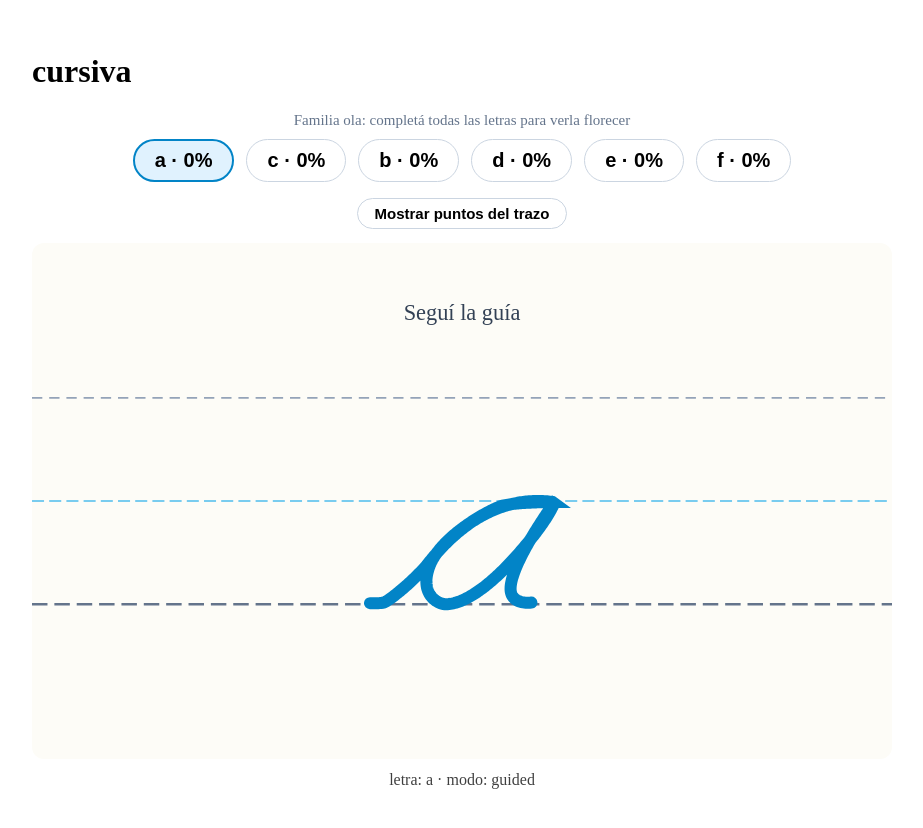
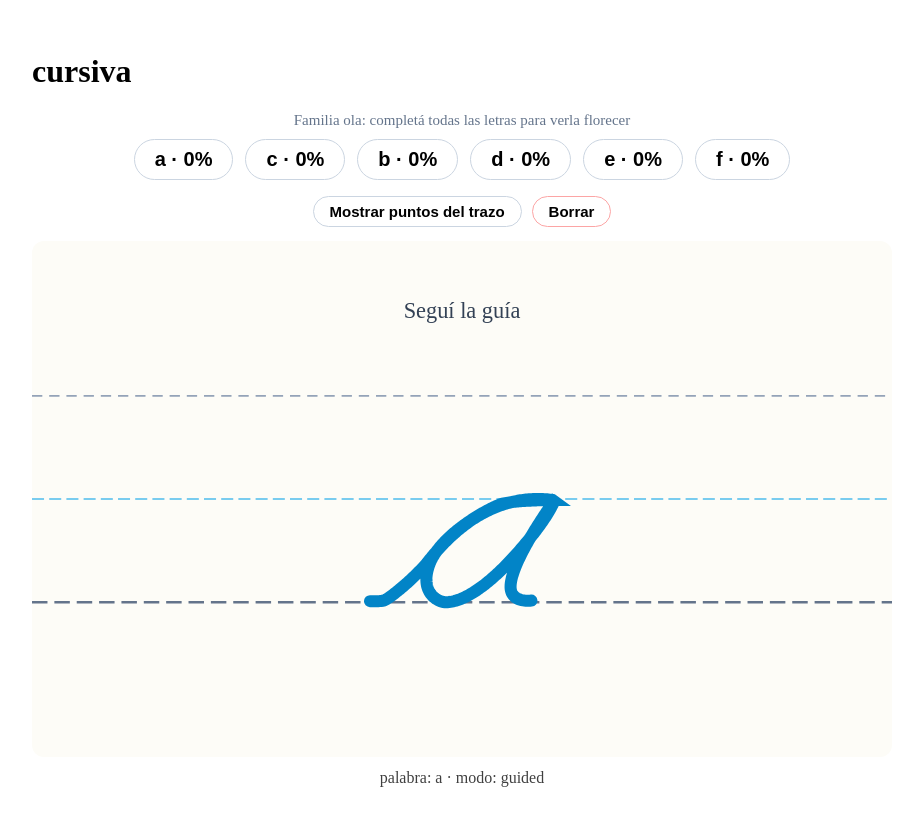
Before and after one commit to becodeb/cursiva, a React (Vite) app in the folder client/: page / in a window 1280 px wide. Shown: the top 828 px of the page, without its empty margins (178-1101 px from the left). Built offline with nearby package versions, Linux system fonts and the light colour scheme.

Commit message:
feat(screen): keyboard word building with nextWord, Borrar, and per-letter progress

```diff
--- a/client/src/screen/MainScreen.tsx
+++ b/client/src/screen/MainScreen.tsx
@@ -1,47 +1,108 @@
 // Main screen (main-screen spec, T6.2): thin book-style home — the letter
-// picker lists every registry letter with its stored percentage (from the
-// injected ProgressStore), a selection launches that letter's guided → free
-// flow, and the Bloom flowers when every `ola` family letter reaches 100.
-// Progress refreshes after each approval; the store's monotonic best-of keeps
-// mastery stable once reached (lower scores never regress the display).
-//
-// Keyboard word building arrives in the word state (see below): `a–z` append,
-// Backspace/Borrar remove, and the flow remounts keyed by the current word.
-import { useMemo, useState } from 'react'
+// picker lists every registered letter with its stored percentage (from the
+// injected ProgressStore) and APPENDS the pressed letter to the current word;
+// the keyboard builds words too (`a–z` append registered word-eligible letters,
+// Backspace pops, "Borrar" clears); the flow remounts keyed by the word
+// (`word.join('')`) keeping its mode (guided → free) across appends, and the
+// canvas/label render only while the word is non-empty. Progress refreshes
+// after each approval and persists ONLY for single-letter words (multi-letter
+// words never write progress). The Bloom flowers when every `ola` family
+// letter reaches 100.
+import { useEffect, useMemo, useState } from 'react'
 import GuidedTrace from '../modes/guidedTrace'
 import FreeTrace from '../modes/freeTrace'
 import Bloom from './Bloom'
 import { LETTER_REGISTRY } from '../letters/registry'
+import { buildWord } from '../letters/combinations'
+import { isWordEligible } from '../letters/svgLetter'
 import type { EvaluationResult } from '../letters/types'
 import type { ProgressStore } from '../progress/ProgressStore'
 
 export interface MainScreenProps {
   store: ProgressStore
+  /** Empty-word start (placeholder state) — test seam; defaults to the first
+   * registered letter so the app opens straight into a demo flow. */
+  initialWord?: string[]
 }
 
-export default function MainScreen({ store }: MainScreenProps) {
+/**
+ * Pure keyboard-word reducer (node-testable): `a–z` appends the letter when it
+ * is registered AND word-eligible; `Backspace` pops the last letter (a no-op
+ * on an empty word); every other key — uppercase, modifiers, space, unknown —
+ * returns null (ignored). The keydown handler owns event-only concerns:
+ * preventDefault for Backspace, modifier/space/focused-input guards.
+ */
+export function nextWord(word: string[], key: string): string[] | null {
+  if (key === 'Backspace') return word.length > 0 ? word.slice(0, -1) : word
+  if (!/^[a-z]$/.test(key)) return null
+  const cfg = LETTER_REGISTRY[key]
+  if (!cfg || !isWordEligible(cfg)) return null
+  return [...word, key]
+}
+
+export default function MainScreen({ store, initialWord }: MainScreenProps) {
   const letters = useMemo(() => Object.entries(LETTER_REGISTRY), [])
-  const [selected, setSelected] = useState<string>(letters[0][0])
+  const [word, setWord] = useState<string[]>(() =>
+    initialWord ?? (letters[0] ? [letters[0][0]] : []),
+  )
+  const wordKey = word.join('')
   const [mode, setMode] = useState<'guided' | 'free'>('guided')
   const [showCheckpoints, setShowCheckpoints] = useState(false)
   const [progress, setProgress] = useState<Record<string, number>>(() =>
     Object.fromEntries(letters.map(([key]) => [key, store.getProgress(key)])),
   )
 
-  const letter = LETTER_REGISTRY[selected]
+  // The current flow config is the WORD built from the picked letters.
+  const letter = word.length > 0 ? buildWord(word) : null
   // Bloom derives from stored progress on load AND re-derives on every change.
-  // Combos are family 'enlazada' → filtered out (Bloom is ola-only).
   const bloomed = letters
     .filter(([, cfg]) => cfg.family === 'ola')
     .every(([key]) => (progress[key] ?? 0) >= 100)
 
-  const start = (key: string): void => {
-    setSelected(key)
-    setMode('guided') // selection relaunches the guided → free flow
+  const append = (key: string): void => {
+    setWord((w) => {
+      const next = nextWord(w, key)
+      return next === null ? w : next
+    })
   }
 
-  const onEvaluate = (key: string, r: EvaluationResult): void => {
+  // Window keydown (main-screen "Keyboard Word Building"): focused
+  // input/textarea exempt; Ctrl/Alt/Meta/Shift (uppercase included) and the
+  // space bar ignored; Backspace pops + preventDefault; a–z append.
+  useEffect(() => {
+    const onKeyDown = (e: KeyboardEvent): void => {
+      const el = document.activeElement
+      if (
+        el &&
+        (el.tagName === 'INPUT' ||
+          el.tagName === 'TEXTAREA' ||
+          (el as HTMLElement).isContentEditable)
+      ) {
+        return
+      }
+      if (e.ctrlKey || e.altKey || e.metaKey || e.shiftKey) return
+      if (e.key === ' ') return
+      if (e.key === 'Backspace') {
+        e.preventDefault()
+        setWord((w) => {
+          const next = nextWord(w, e.key)
+          return next === null ? w : next
+        })
+        return
+      }
+      setWord((w) => {
+        const next = nextWord(w, e.key)
+        return next === null ? w : next
+      })
+    }
+    window.addEventListener('keydown', onKeyDown)
+    return () => window.removeEventListener('keydown', onKeyDown)
+  }, [])
+
+  const onEvaluate = (r: EvaluationResult): void => {
     if (!r.approved) return // only approval persists progress (design)
+    if (word.length !== 1) return // multi-letter words never write progress
+    const key = word[0]
     store.setProgress(key, r.score)
     setProgress((prev) => ({ ...prev, [key]: store.getProgress(key) }))
   }
@@ -55,14 +116,13 @@ export default function MainScreen({ store }: MainScreenProps) {
           <button
             key={key}
             type="button"
-            onClick={() => start(key)}
-            aria-pressed={selected === key}
+            onClick={() => append(key)}
             aria-label={`Letra ${cfg.character}: ${progress[key]}%`}
             style={{
               padding: '8px 20px',
               borderRadius: 999,
-              border: selected === key ? '2px solid #0284c7' : '1px solid #cbd5e1',
-              background: selected === key ? '#e0f2fe' : '#fff',
+              border: '1px solid #cbd5e1',
+              background: '#fff',
               fontWeight: 700,
               fontSize: 20,
               cursor: 'pointer',
@@ -72,7 +132,7 @@ export default function MainScreen({ store }: MainScreenProps) {
           </button>
         ))}
       </nav>
-      <div style={{ display: 'flex', justifyContent: 'center', marginBottom: 14 }}>
+      <div style={{ display: 'flex', justifyContent: 'center', gap: 10, marginBottom: 14 }}>
         <button
           type="button"
           onClick={() => setShowCheckpoints((v) => !v)}
@@ -89,25 +149,48 @@ export default function MainScreen({ store }: MainScreenProps) {
         >
           Mostrar puntos del trazo
         </button>
+        <button
+          type="button"
+          onClick={() => setWord([])}
+          style={{
+            padding: '6px 16px',
+            borderRadius: 999,
+            border: '1px solid #fca5a5',
+            background: '#fff',
+            fontWeight: 600,
+            fontSize: 15,
+            cursor: 'pointer',
+          }}
+        >
+          Borrar
+        </button>
       </div>
+      {letter ? (
+        <>
           {mode === 'guided' ? (
             <GuidedTrace
-          key={selected}
+              key={wordKey}
               letter={letter}
               onComplete={() => setMode('free')}
               showCheckpoints={showCheckpoints}
             />
           ) : (
             <FreeTrace
-          key={selected}
+              key={wordKey}
               letter={letter}
-          onEvaluate={(r) => onEvaluate(selected, r)}
+              onEvaluate={onEvaluate}
               showCheckpoints={showCheckpoints}
             />
           )}
           <p style={{ textAlign: 'center', marginTop: 12, opacity: 0.75 }}>
-        letra: {letter.character} · modo: {mode}
+            palabra: {wordKey} · modo: {mode}
           </p>
+        </>
+      ) : (
+        <p style={{ textAlign: 'center', marginTop: 24, opacity: 0.75 }}>
+          Elegí una letra o escribí con el teclado para empezar
+        </p>
+      )}
     </main>
   )
 }
```
Also changed, not shown: 2 other files (tests, documents, lock files or other folders). Lines whose indentation alone changed are shown as unchanged.
